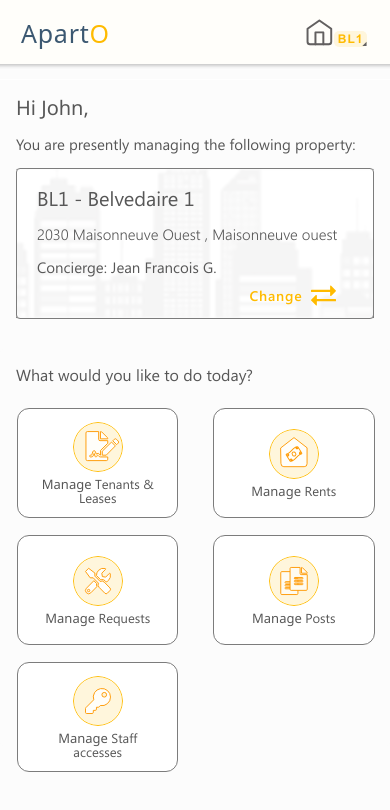
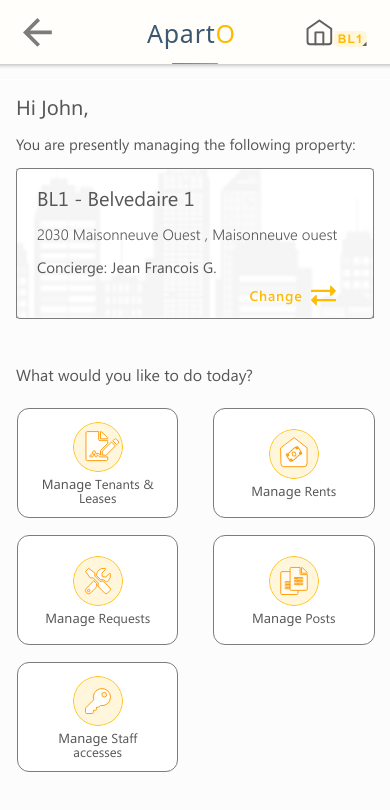
Before and after one commit to UmangPatel9/housingapp-ui, a React (Create React App) app: page /Management-dashboard in a window 390 px wide. Shown: the top 810 px of the page. Built offline with nearby package versions, Linux system fonts and the light colour scheme; a web font is replaced by a local one.

Commit message:
Added back button

```diff
--- a/src/assets/css/Custom.css
+++ b/src/assets/css/Custom.css
@@ -360,6 +360,11 @@ body .button.notification-button {
     bottom: -1px;
     transform: rotate(45deg);
     right: 0px;
+}
+body .button.back-buton {
+    margin-right: 30px;
+    --padding-start: 0;
+    --padding-end: 0;
 }
 /* Header css end */
 
--- a/src/assets/css/Responsive.css
+++ b/src/assets/css/Responsive.css
@@ -5,14 +5,31 @@
         padding: 5px 16px;
         background-color: #FFFEFA;
     }
+    .apart-logo {
+        display: inline-block;
+        margin: 0 auto;
+        justify-self: center;
+    }
+    .change-property {
+        /* margin-left: auto; */
+        --padding-start: 0;
+        --padding-end: 0;
+    }
+    .inner-main-header::before {
+        width: 46px;
+        height: 1px;
+        background: linear-gradient(to right, rgba(128,128,128,1) 0%,rgba(128,128,128,0.9) 50%,rgba(128,128,128,0.8) 100%);
+        content: "";
+        position: absolute;
+        left: 0;
+        right: 0;
+        margin: auto;
+        bottom: 0;
+        border-radius: 2px;
+    }
     /* header css end */
 
     /* Management Dashboard css start */
-    .change-property {
-        margin-left: auto;
-        --padding-start: 0;
-        --padding-end: 0;
-    }
     .dashboard-wrapper {
         background-color: #fcfcfc;
         --background: #fcfcfc;
--- a/src/components/Header-main.tsx
+++ b/src/components/Header-main.tsx
@@ -1,20 +1,17 @@
 import React, { useState } from 'react';
 
+import { useHistory } from "react-router-dom";
 import {
     IonHeader,
-    IonToolbar,
     IonGrid,
     IonRow,
     IonCol,
     IonImg,
     IonButton,
-    IonButtons,
-    IonBackButton,
     IonPopover,
     IonIcon,
     IonList,
     IonRadioGroup,
-    IonListHeader,
     IonItem,
     IonLabel,
     IonRadio
@@ -27,6 +24,7 @@ import '../assets/css/Responsive.css';
 
 const HeaderMain: React.FC = () => {
 
+    let history = useHistory();
     const [popoverState, setShowPopover] = useState({ showPopover: false, event: undefined });
 
     const [changePropertypopoverState, setShowchangePropertyPopover] = useState({ showPopover: false, event: undefined });
@@ -35,15 +33,20 @@ const HeaderMain: React.FC = () => {
 
     };
 
+    const pageBack = () => {
+      history.goBack();
+    };
+
     return (
 
         <IonHeader className="inner-main-header">
             <IonGrid>
                 <IonRow className="">
 
-                    <IonButtons slot="start">
-                        <IonBackButton icon="assets/images/back-arrow.svg" text="back" defaultHref="/" />
-                    </IonButtons>
+                    <IonButton className="back-buton" fill="clear"  onClick={pageBack}>
+                        {/* <IonBackButton icon="assets/images/back-arrow.svg" text="back" defaultHref="/" /> */}
+                        <IonIcon slot="icon-only" src="/assets/images/back-arrow.svg" />
+                    </IonButton>
 
                     <div className="apart-logo">
                         <a href="/">
--- a/src/pages/Forget-Password.tsx
+++ b/src/pages/Forget-Password.tsx
@@ -65,7 +65,7 @@ const ForgetPassword: React.FC = () => {
                               </IonButton>
 
                               <div  className="back-to-login ion-text-right">
-                                 <a href="/Home">Back to Login page</a>
+                                 <a href="/">Back to Login page</a>
                               </div>
 
                            </form>
```
Also changed, not shown: public/assets/images/back-arrow.svg, public/assets/images/bell-icon.svg.
